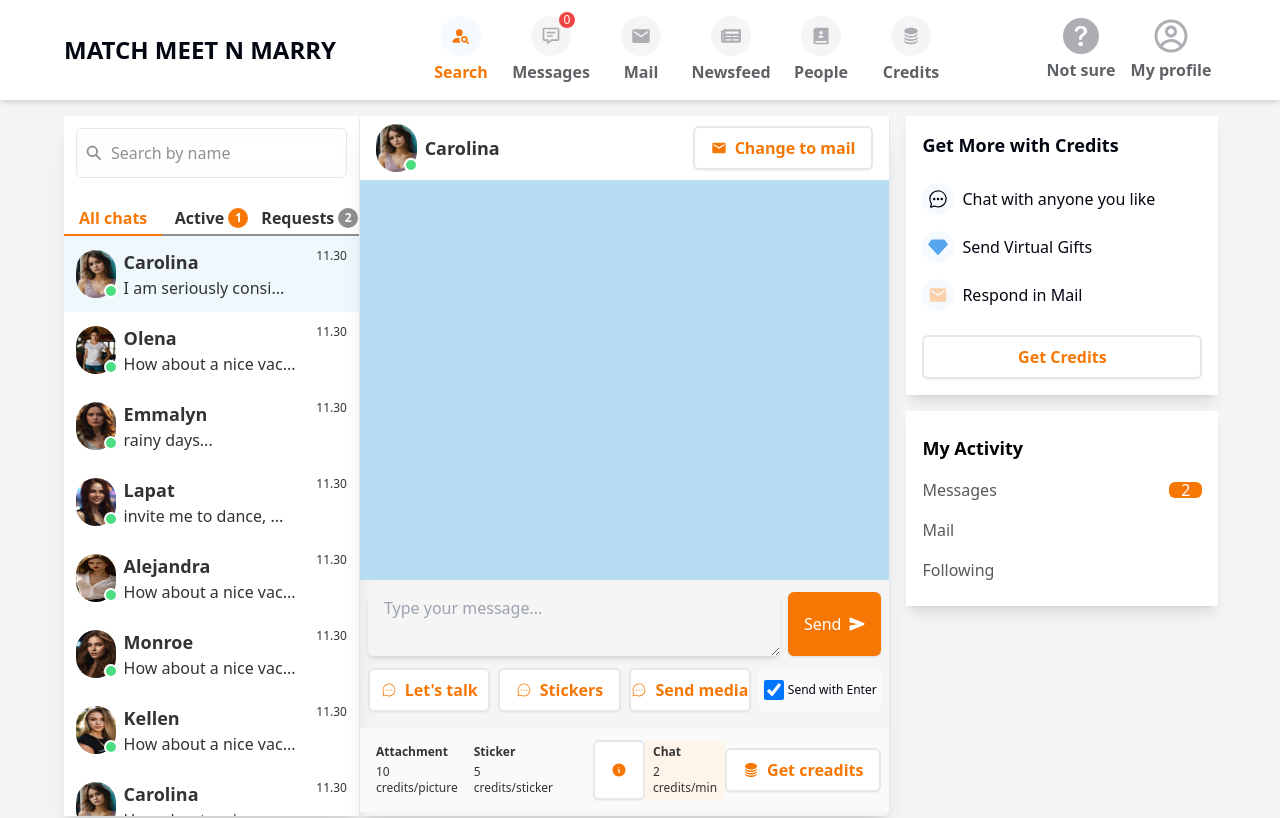
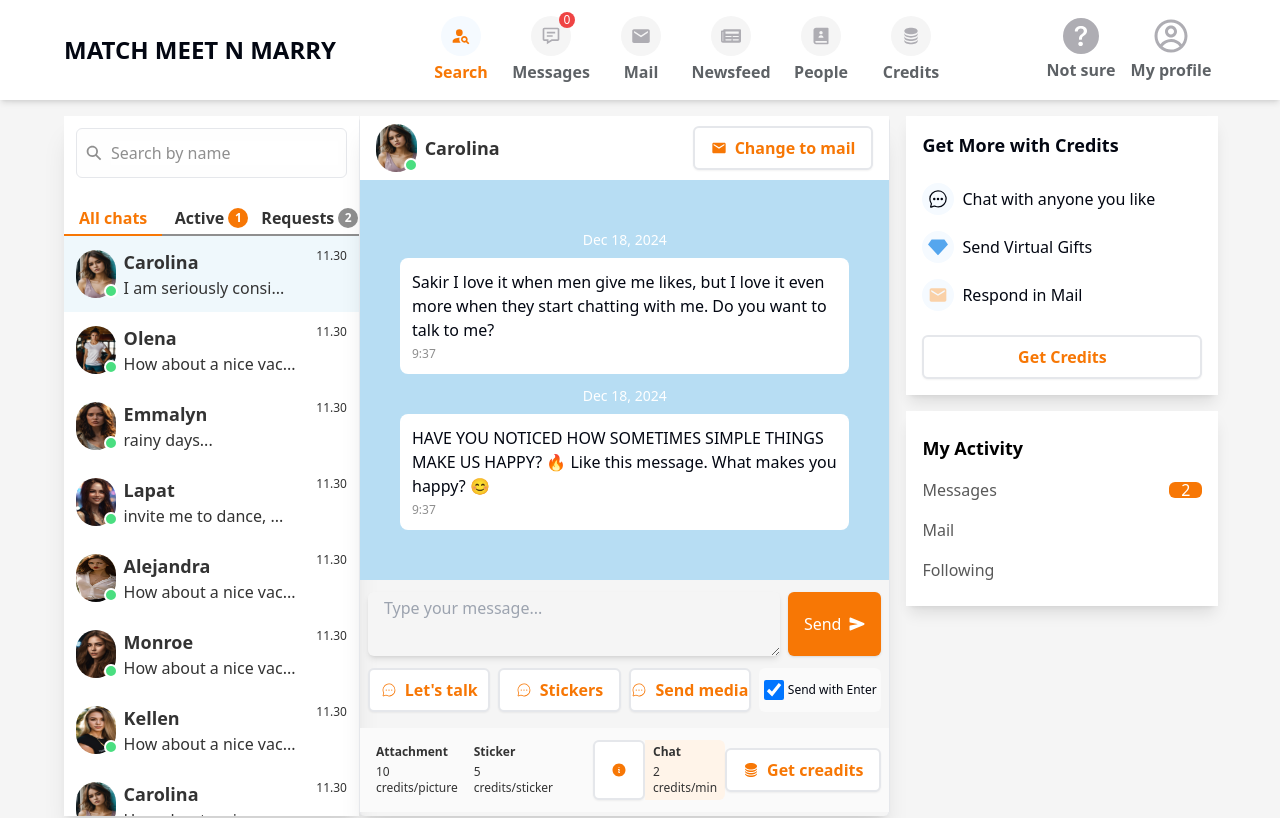
Before and after one commit to Badshah-Alam/mmm, a Next.js app: page /chat in a window 1280 px wide. Shown: the top 818 px of the page. Built offline with nearby package versions, Linux system fonts and the light colour scheme.

Commit message:
changes in chat

```diff
--- a/app/(pages)/chat/_components/message-inbox.tsx
+++ b/app/(pages)/chat/_components/message-inbox.tsx
@@ -53,6 +53,21 @@ const MessageInbox = () => {
                         </Button>
                     </div>
                 </div> */}
+
+                <div>
+                    <p className='text-center text-white text-sm mb-2'>Dec 18, 2024</p>
+                    <div className='bg-white p-3 rounded-lg mx-10'>
+                        <p>Sakir I love it when men give me likes, but I love it even more when they start chatting with me. Do you want to talk to me?</p>
+                        <p className='text-xs text-[#8f8f8f] mt-1'>9:37</p>
+                    </div>
+                </div>
+                <div>
+                    <p className='text-center text-white text-sm mb-2'>Dec 18, 2024</p>
+                    <div className='bg-white p-3 rounded-lg mx-10'>
+                        <p>HAVE YOU NOTICED HOW SOMETIMES SIMPLE THINGS MAKE US HAPPY? 🔥 Like this message. What makes you happy? 😊</p>
+                        <p className='text-xs text-[#8f8f8f] mt-1'>9:37</p>
+                    </div>
+                </div>
 
             </div>
 
--- a/app/(pages)/mails/_componets/mail.tsx
+++ b/app/(pages)/mails/_componets/mail.tsx
@@ -22,7 +22,7 @@ const Mail: React.FC = () => {
         <p className="text-gray-500">0 threads found</p>
       </div>
 
-      <div className="grid grid-cols-4 gap-8 justify-between border-b-2  text-[#525252]">
+      <div className="grid grid-cols-4 lg:gap-8 justify-between border-b-2  text-[#525252]">
         {inboxItems.map((item, index) => (
           <button
             key={index}
```
